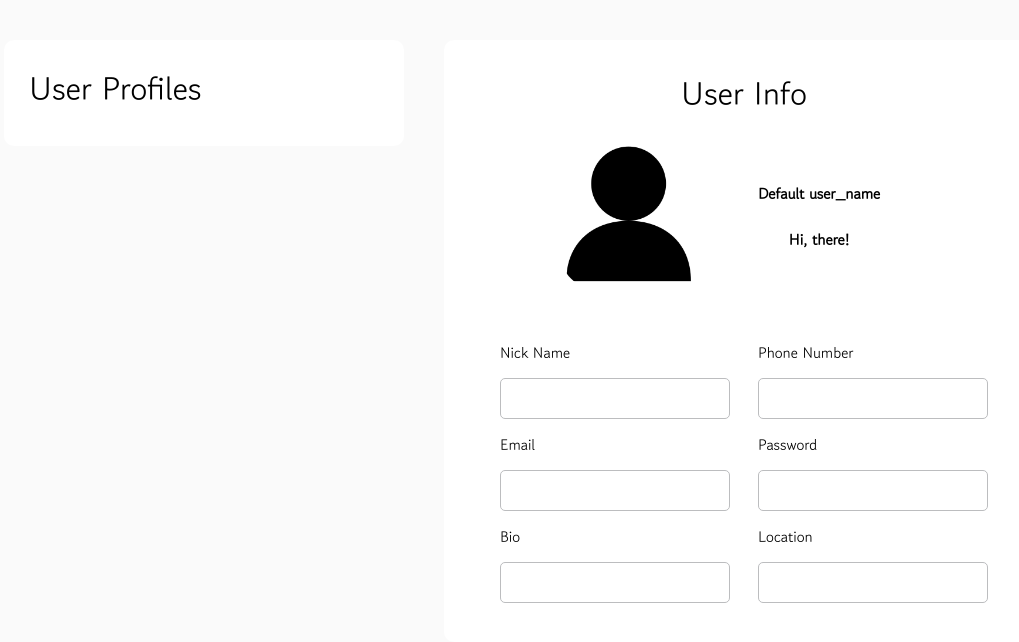
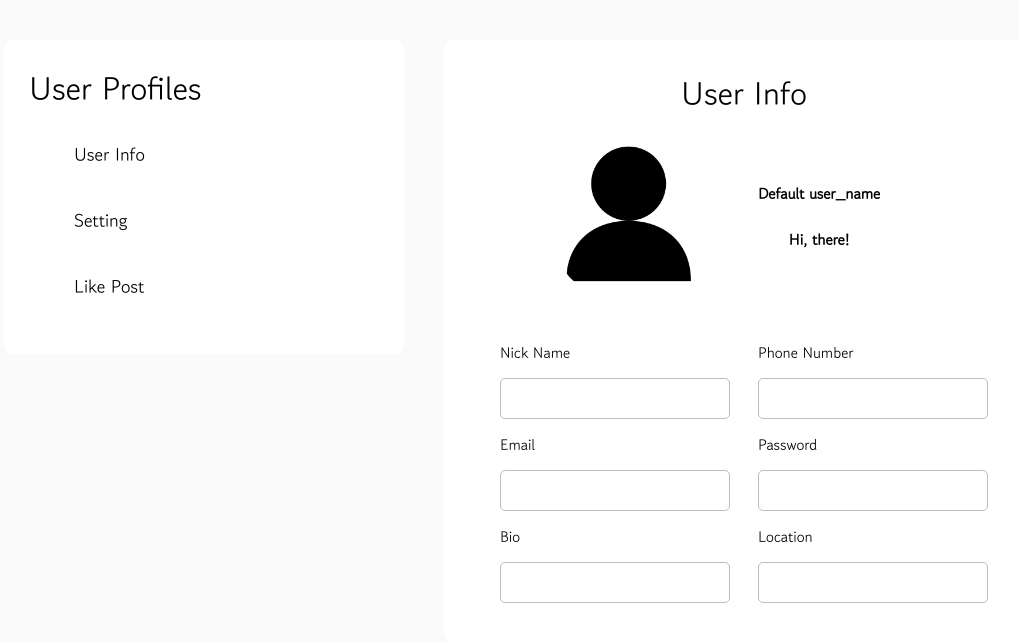
Before and after one commit to kimseonghyoek/NEXT-BLOG, a Next.js app in the folder Next-front/my-blog/: page /profile/setting in a window 1280 px wide. Shown: the top 642 px of the page, without its empty margins (116-1135 px from the left). Built offline with nearby package versions, Linux system fonts and the light colour scheme.

Commit message:
Update SelectSet components

```diff
--- a/Next-front/my-blog/components/Setting/SelectSet.js
+++ b/Next-front/my-blog/components/Setting/SelectSet.js
@@ -2,6 +2,7 @@ import React, { useState } from "react";
 import { SelectItems } from "./SelectItems";
 import { FontAwesomeIcon } from "@fortawesome/react-fontawesome";
 import { faAngleDown, faAngleLeft } from "@fortawesome/free-solid-svg-icons";
+import { Desktop, Tablet } from '../../components/useResponsive';
 import styles from "../../styles/components/Setting/SelectSet.module.scss";
 
 const SelectSet = () => {
@@ -27,6 +28,7 @@ const SelectSet = () => {
       </span>
       <div>
         <ul>
+          <Tablet>
           {item_state
             ? SelectItems.map((item) => {
                 return (
@@ -38,6 +40,20 @@ const SelectSet = () => {
                 );
               })
             : null}
+          </Tablet>
+          <Desktop>
+           {
+            SelectItems.map((item) => {
+              return (
+                <div className={styles.items}>
+                  <li key={item.key}>
+                    <a>{item.name}</a>
+                  </li>
+                </div>
+              );
+            })
+           }
+          </Desktop>
         </ul>
       </div>
     </div>
```
